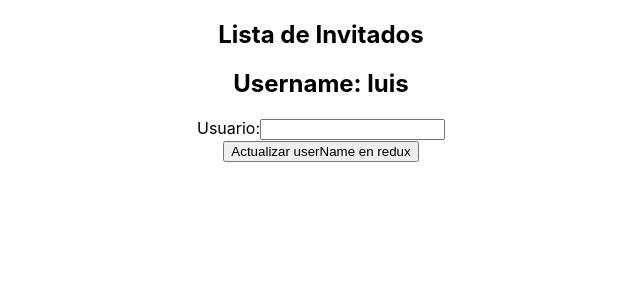
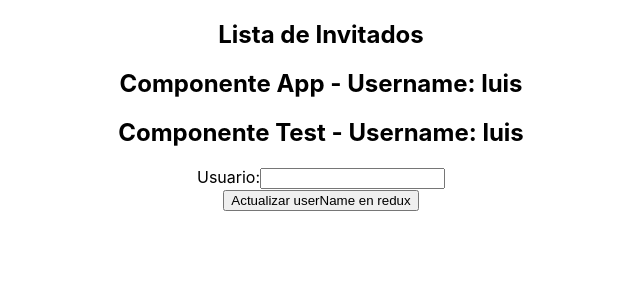
Before and after one commit to emflomed17/react-guests, a React (Create React App) app: page / in a window 1280 px wide. Shown: the top 300 px of the page, without its empty margins (319-959 px from the left). Built offline with nearby package versions, Linux system fonts and the light colour scheme.

Commit message:
use selector in different components

```diff
--- a/src/App.js
+++ b/src/App.js
@@ -1,11 +1,16 @@
 import "./App.css";
 import GuestsMain from "./components/GuestsMain/GuestsMain";
 import Test from "./components/Test/Test";
+import React from "react";
+import {useSelector} from "react-redux";
 
 function App() {
+  const usernameRedux = useSelector((state) => state.test.userName);
+
   return (
     <div className="App">
       <h2>Lista de Invitados</h2>
+      <h2>Componente App - Username: { usernameRedux }</h2>
       {/*<GuestsMain />*/}
       <Test/>
     </div>
--- a/src/components/Test/Test.js
+++ b/src/components/Test/Test.js
@@ -20,7 +20,7 @@ export default function Test(){
   return(
     <div>
       <div className="Form">
-        <h2>Username: {usernameRedux}</h2>
+        <h2>Componente Test - Username: {usernameRedux}</h2>
         <div>
           <label id="usuario">Usuario:</label>
           <input
```
